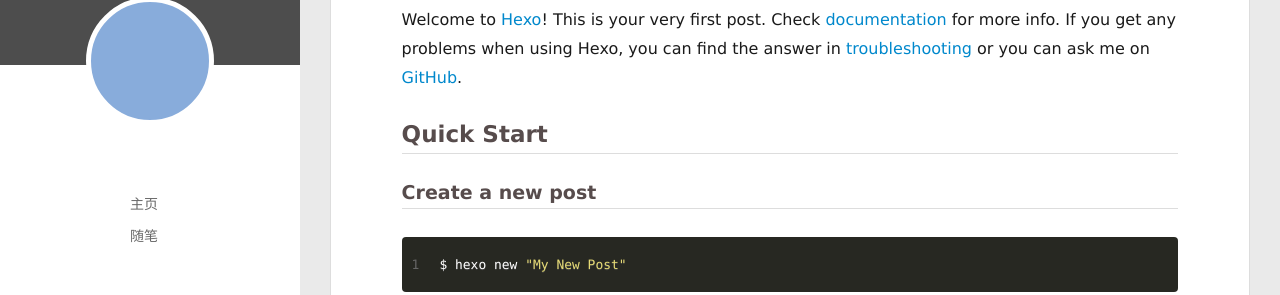
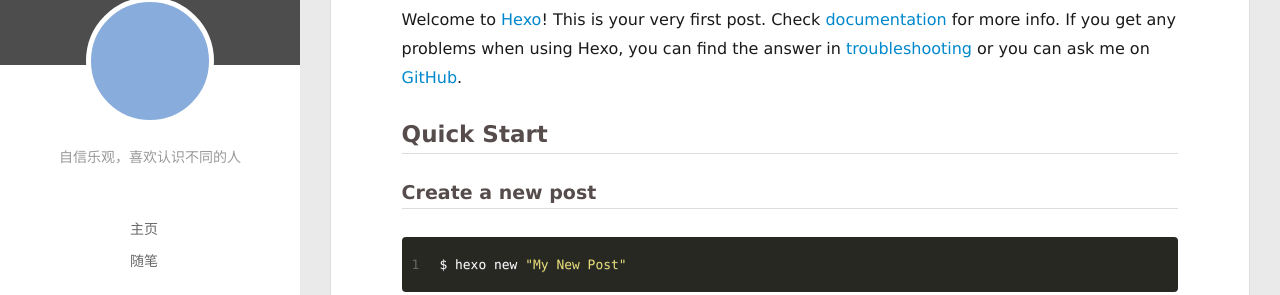
Before and after one commit to eason-hub/eason-hub.github.io, a plain HTML site: page 2021/04/02/hello-world/index.html in a window 1280 px wide. Shown: the part 115-410 px from the top of the page. Drawn offline with Linux system fonts and the light colour scheme; no server answers.

Commit message:
Site updated: 2021-04-02 19:12:07

```diff
--- a/2021/04/02/hello-world/index.html
+++ b/2021/04/02/hello-world/index.html
@@ -52,6 +52,8 @@
 		<hgroup>
 		  <h1 class="header-author"><a href="/"></a></h1>
 		</hgroup>
+
+		<p class="header-subtitle">自信乐观，喜欢认识不同的人</p>
 
 
 		<nav class="header-menu">
@@ -110,6 +112,8 @@
 			<hgroup>
 			  <h1 class="header-author js-header-author"></h1>
 			</hgroup>
+
+			<p class="header-subtitle"><i class="icon icon-quo-left"></i>自信乐观，喜欢认识不同的人<i class="icon icon-quo-right"></i></p>
 
 
 
```
Also changed, not shown: 2021/04/02/手撕算法——查找/index.html (+4 -0 lines), 2021/04/02/测试博客文章/index.html (+4 -0 lines), archives/2021/04/index.html (+4 -0 lines), archives/2021/index.html (+4 -0 lines), archives/index.html (+4 -0 lines), index.html (+4 -0 lines).
